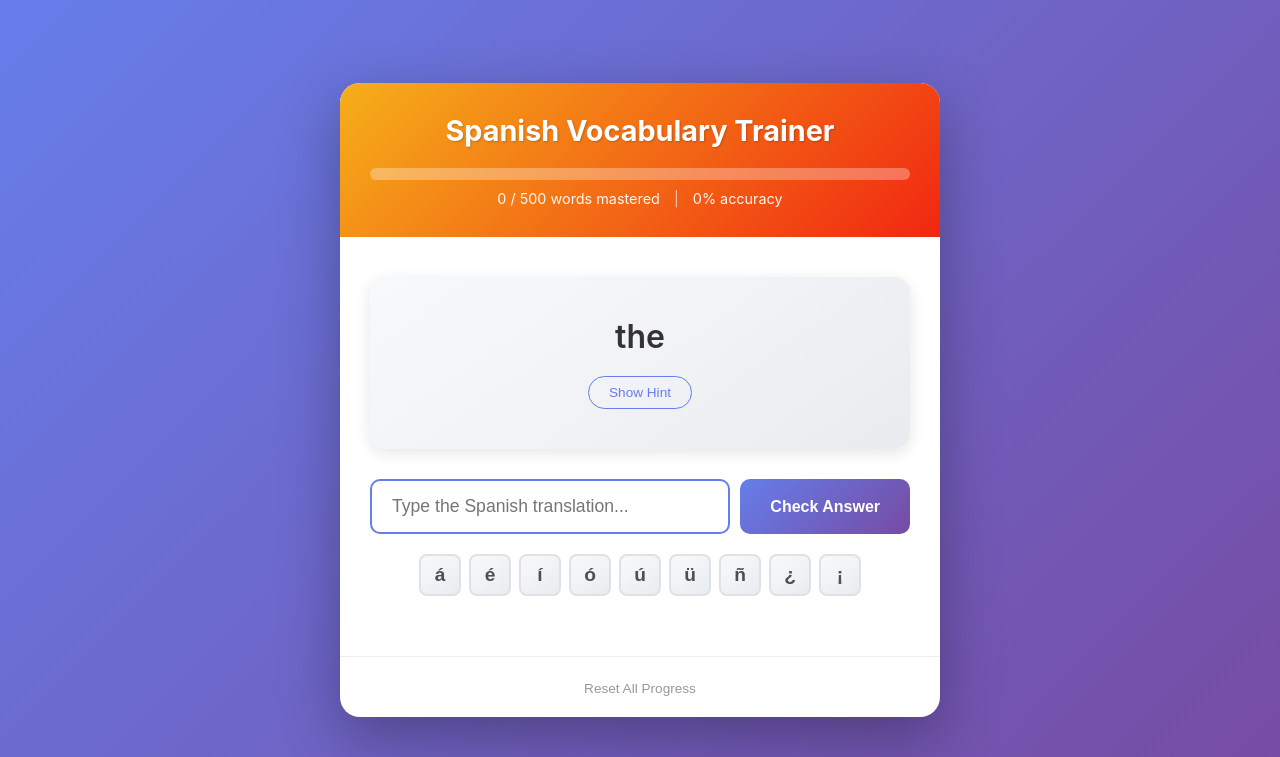
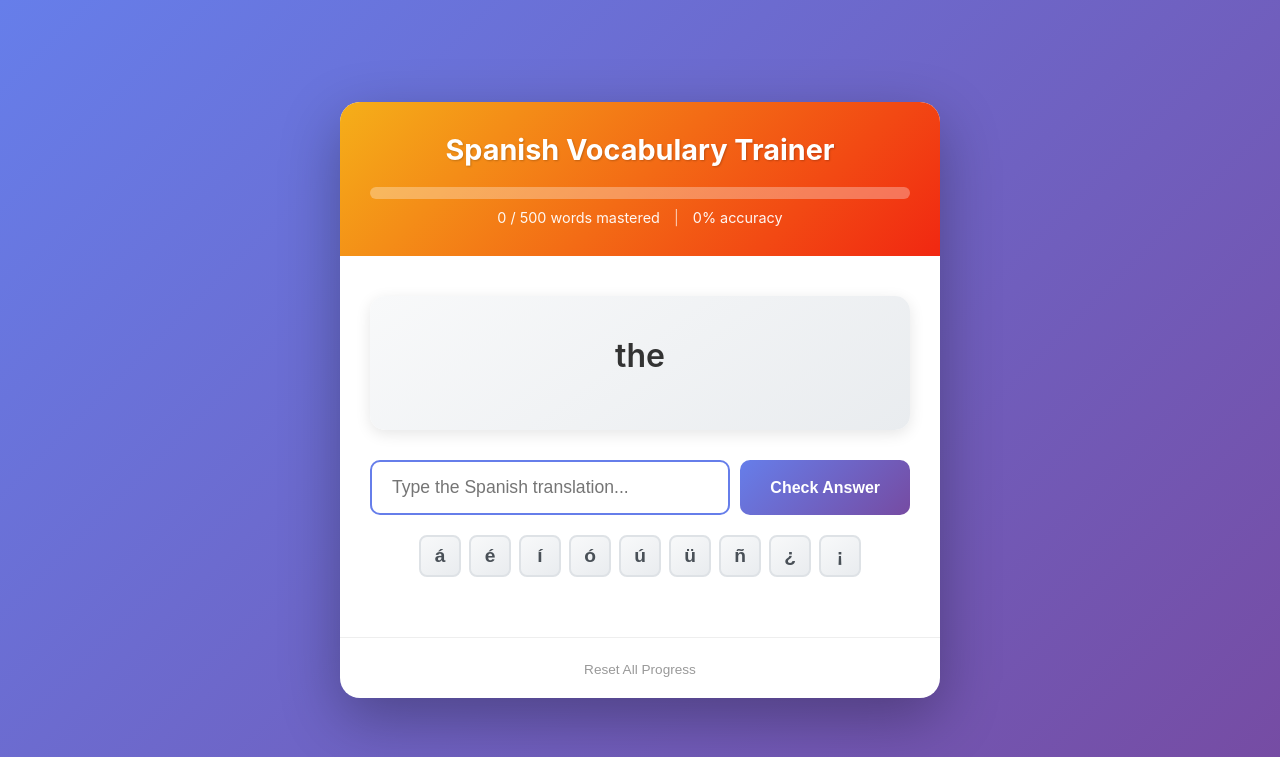
Before and after one commit to lukewhitesides/fearless-quail, a Flask app: page / in a window 1280 px wide. Shown: the top 757 px of the page. Run offline with Flask 3, Linux system fonts and the light colour scheme.

Commit message:
Remove hint functionality
Co-Authored-By: Claude Opus 4.5 <noreply@anthropic.com>

```diff
--- a/static/app.js
+++ b/static/app.js
@@ -4,8 +4,6 @@ let isAnswered = false;
 
 // DOM Elements
 const englishWordEl = document.getElementById('english-word');
-const hintBtn = document.getElementById('hint-btn');
-const hintEl = document.getElementById('hint');
 const answerInput = document.getElementById('answer-input');
 const submitBtn = document.getElementById('submit-btn');
 const feedbackEl = document.getElementById('feedback');
@@ -44,11 +42,6 @@ function setupEventListeners() {
                 checkAnswer();
             }
         }
-    });
-
-    hintBtn.addEventListener('click', () => {
-        hintEl.style.display = hintEl.style.display === 'none' ? 'block' : 'none';
-        hintBtn.textContent = hintEl.style.display === 'none' ? 'Show Hint' : 'Hide Hint';
     });
 
     // Tap flashcard to focus input (helps on mobile)
@@ -90,8 +83,6 @@ async function loadNextWord() {
         answerSection.style.display = 'flex';
         flashcardEl.style.display = 'block';
         completionEl.style.display = 'none';
-        hintEl.style.display = 'none';
-        hintBtn.textContent = 'Show Hint';
 
         const response = await fetch('/api/next-word');
         const data = await response.json();
@@ -103,13 +94,6 @@ async function loadNextWord() {
 
         currentWord = data.word;
         englishWordEl.textContent = currentWord.english;
-
-        if (currentWord.hint) {
-            hintBtn.style.display = 'inline-block';
-            hintEl.textContent = currentWord.hint;
-        } else {
-            hintBtn.style.display = 'none';
-        }
 
         // Ensure focus on input (with delay for reliability)
         setTimeout(() => {
--- a/templates/index.html
+++ b/templates/index.html
@@ -26,10 +26,6 @@
             <div class="flashcard" id="flashcard">
                 <div class="card-content">
                     <div class="english-word" id="english-word">Loading...</div>
-                    <div class="hint-toggle">
-                        <button id="hint-btn" class="hint-btn" style="display: none;">Show Hint</button>
-                        <div class="hint" id="hint" style="display: none;"></div>
-                    </div>
                 </div>
             </div>
 
```
